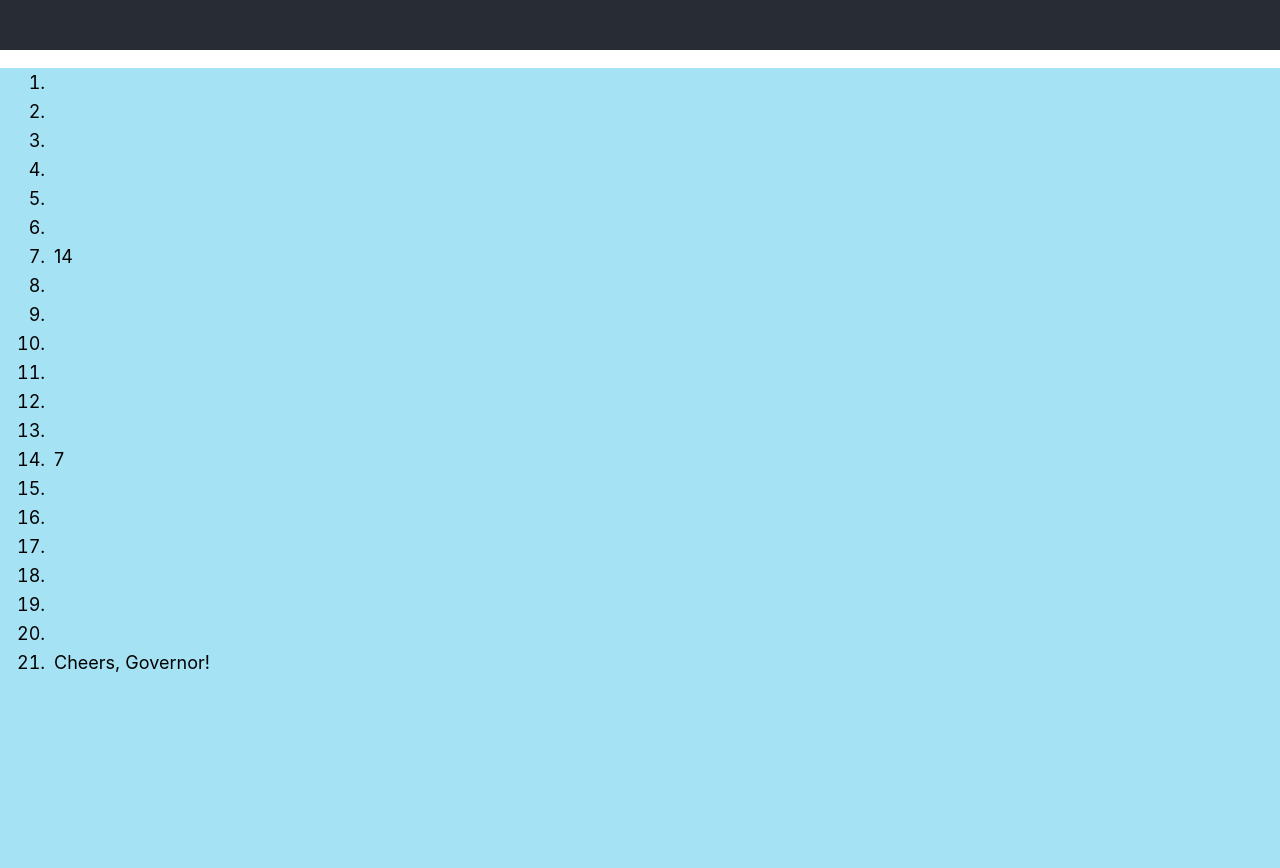
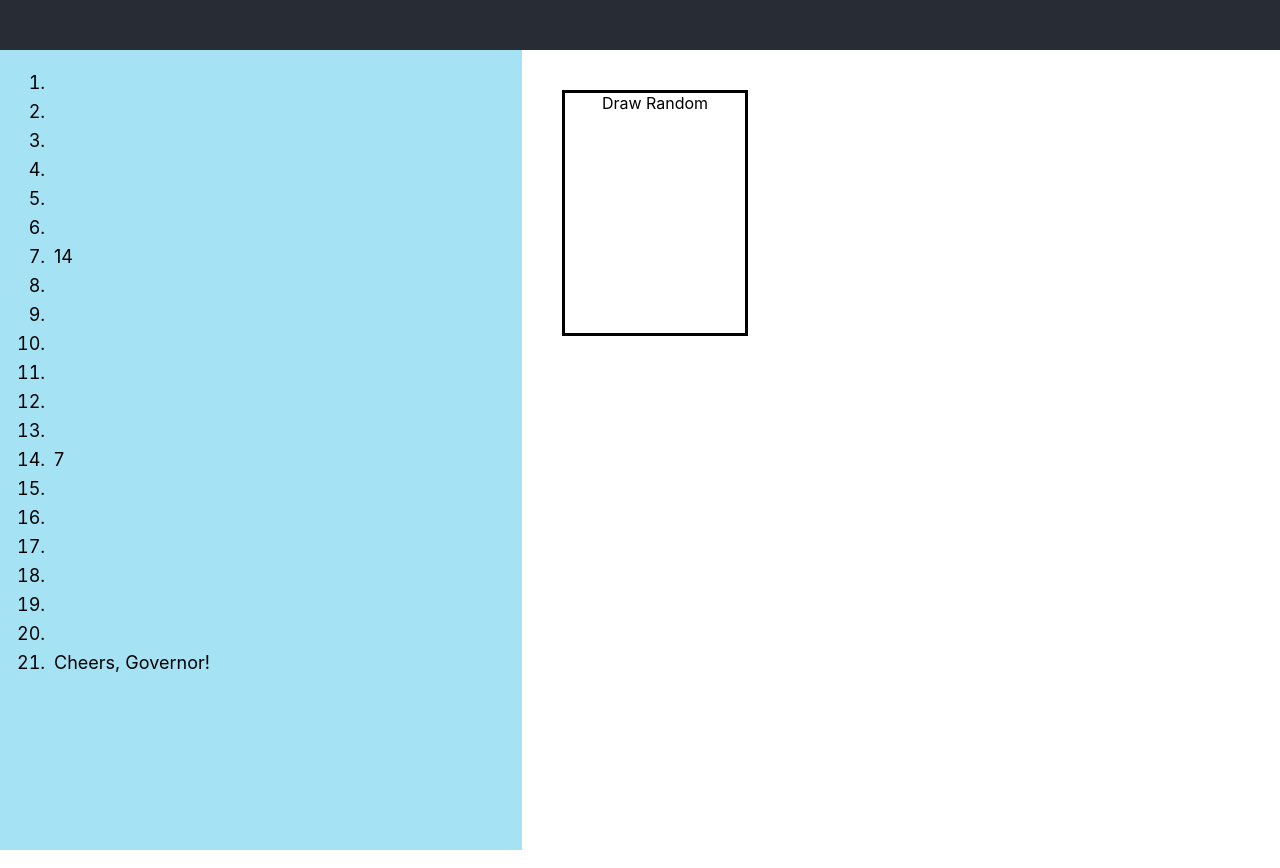
Before and after one commit to jgertz26/cheers-governor-frontend, a React (Create React App) app: page / in a window 1280 px wide. Built offline with nearby package versions, Linux system fonts and the light colour scheme.

Commit message:
Drawing a card works

```diff
--- a/src/components/App.js
+++ b/src/components/App.js
@@ -18,7 +18,7 @@ class App extends Component {
   }
 
 
-  setUpGame = () => {
+  setUpGame() {
     let setUp = [];
 
     for (var i = 0; i <= 20; i++) {
@@ -30,23 +30,36 @@ class App extends Component {
 
     return setUp
   }
-  // setSelectedCardInfo = (selected, title, description) => {
-  //     this.setState({
-  //       isCardSelected: selected,
-  //       selectedTitle: title,
-  //       selectedDescription: description
-  //     });
 
-  // }
 
-  unsetSelectedCardInfo = () => this.setSelectedCardInfo(false, null, null);
+  drawRandom() {
+    fetch('http://localhost:3001/api/v1/cards.json', {mode: 'cors'})
+      .then((response) => {
+        return response.json();
+      })
+      .then((myJson) => {
+        console.log(myJson);
+        this.setState({
+          cardSelected: true,
+          selectedTitle: myJson["title"],
+          selectedDescription: myJson["description"]
+        })
+      });
+  }
 
   render() {
     return (
-      <div className="App">
-        <header className="App-header">
+      <div className="app">
+        <header className="app-header">
         </header>
-        <GameLog log={this.state.gameLog}/>
+        <div className="main-container">
+          <GameLog log={this.state.gameLog}/>
+          <CardPile
+            click={() => this.drawRandom()}
+            selectedTitle={this.state.selectedTitle}
+            selectedDescription={this.state.selectedDescription}
+          />
+        </div>
       </div>
     );
   }
--- a/src/components/CardPile.js
+++ b/src/components/CardPile.js
@@ -1,57 +1,28 @@
-import React, { Component } from "react"
+import React from "react"
 import "../styles/App.css"
 
-class CardPile extends Component {
+const cardPile = (props) => {
 
+  let selectedCard = null
 
-  constructor(props) {
-    super();
-    this.state = {
-      cardSelected: props.cardSelected,
-      selectedTitle: null,
-      selectedDescription: null
-    }
-  }
-
-  drawRandom() {
-    var request = new Request('http://localhost:3001/api/v1/cards.json');
-    fetch(request, {mode: 'cors'})
-      .then((response) => {
-        return response.json();
-      })
-      .then((myJson) => {
-        console.log(myJson);
-        this.setState({
-          cardSelected: true,
-          selectedTitle: myJson["title"],
-          selectedDescription: myJson["description"]
-        })
-        this.props.gatherSelectedCardInfo(this.state.cardSelected, this.state.selectedTitle, this.state.selectedDescription);
-      });
-  }
-
-  renderSelectedCard() {
-    if(this.props.cardSelected) {
-      return (
-        <div className="selected-card">
-          <p><b>{this.state.selectedTitle}</b></p>
-          <p>{this.state.selectedDescription}</p>
-        </div>
-      )
-    }
-  }
-
-  render () {
-    return (
-      <div>
-        <div id="draw-random" onClick={() => this.drawRandom()} className="card-pile">
-          Draw Random
-        </div>
-        {this.renderSelectedCard()}
+  if(props.selectedTitle != null) {
+    selectedCard = (
+      <div className="selected-card">
+        <p><b>{props.selectedTitle}</b></p>
+        <p>{props.selectedDescription}</p>
       </div>
     )
   }
 
+  return (
+    <div className="cards-container">
+      <div id="draw-random" onClick={props.click} className="card-pile">
+        Draw Random
+      </div>
+      {selectedCard}
+    </div>
+  )
+
 }
 
-export default CardPile
+export default cardPile
--- a/src/components/GameLog.js
+++ b/src/components/GameLog.js
@@ -6,7 +6,7 @@ const gameLog = (props) => {
 
   listItems = (
     props.log.map((value, i) => {
-      return <li key={i + 1}>{value}</li>
+      return <li key={i}>{value}</li>
     })
   )
 
--- a/src/styles/App.css
+++ b/src/styles/App.css
@@ -1,4 +1,4 @@
-.App-header {
+.app-header {
   background-color: #282c34;
   height: 50px;
   display: flex;
@@ -9,9 +9,14 @@
   color: white;
 }
 
+.main-container {
+  display: flex;
+}
+
 .game-log {
   background-color: #A5E2F4;
   height: 100vh;
+  width: 40%;
   font-size: large;
   padding-left: 10px;
 
```
